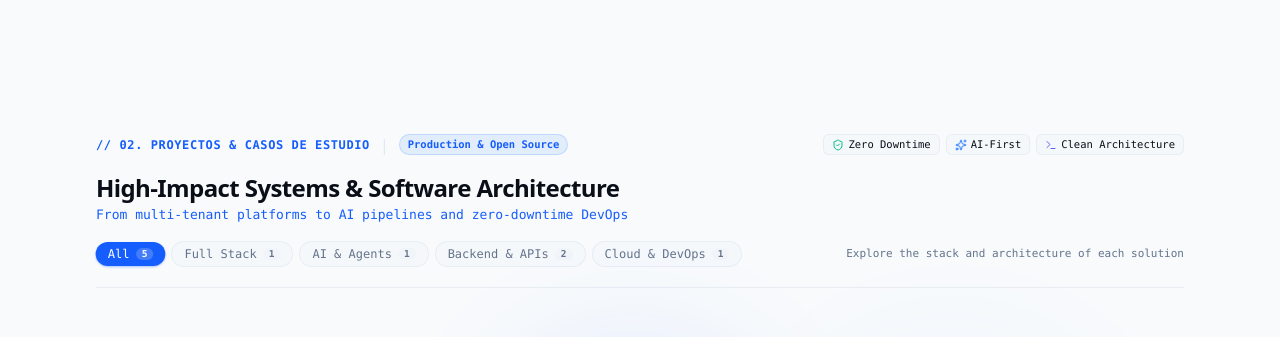
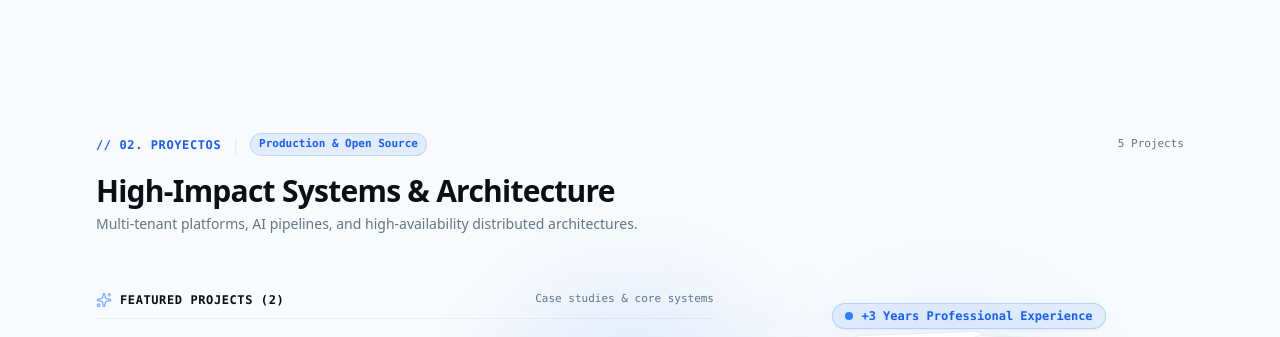
Before and after one commit to CardonaAndres/my-portfolio, a Next.js app: page /en in a window 1280 px wide. Shown: the part 1400-1737 px from the top of the page. Built offline with nearby package versions, Linux system fonts and the light colour scheme.

Commit message:
feat: simplificar el componente ProjectsHeader y eliminar lógica de filtrado en ProjectsSection

```diff
--- a/src/modules/projects/components/ProjectsHeader.tsx
+++ b/src/modules/projects/components/ProjectsHeader.tsx
@@ -1,104 +1,46 @@
 "use client";
 
-import { Sparkles, Terminal, ShieldCheck } from "lucide-react";
 import type { Locale } from "@/core/interfaces/i18n.interface";
-import type { ProjectCategory } from "@/modules/projects/interfaces/project.interface";
-import { PROJECT_CATEGORIES } from "@/modules/projects/constants/projects.constant";
 
 interface ProjectsHeaderProps {
   locale: Locale;
-  selectedCategory: ProjectCategory;
-  onSelectCategory: (category: ProjectCategory) => void;
-  categoryCounts: Record<ProjectCategory, number>;
+  totalProjects: number;
 }
 
-export const ProjectsHeader = ({
-  locale,
-  selectedCategory,
-  onSelectCategory,
-  categoryCounts,
-}: ProjectsHeaderProps) => {
+export const ProjectsHeader = ({ locale, totalProjects }: ProjectsHeaderProps) => {
   return (
-    <div className="flex flex-col gap-3 sm:gap-3.5 border-b border-border/70 pb-4 sm:pb-5">
-      {/* 1. Fila Superior: Kicker a la izquierda + Micro-píldoras de valor técnico a la derecha */}
-      <div className="flex flex-wrap items-center justify-between gap-2 sm:gap-3">
+    <div className="flex flex-col gap-3.5 sm:gap-4">
+      {/* 1. Fila Superior: Kicker + Total de proyectos */}
+      <div className="flex items-center justify-between gap-3">
         <div className="flex items-center gap-2 sm:gap-2.5">
           <span className="font-mono text-xs font-bold uppercase tracking-wider text-blue-600 dark:text-blue-400">
-            {"//"} 02. PROYECTOS &amp; CASOS DE ESTUDIO
+            {"//"} 02. PROYECTOS
           </span>
-          <span className="text-border">|</span>
-          <span className="font-mono text-[10.5px] font-semibold px-2 py-0.5 rounded-full bg-blue-500/10 text-blue-600 dark:text-blue-400 border border-blue-500/20">
+          <span className="text-border hidden sm:inline-block">|</span>
+          <span className="font-mono text-[11px] font-semibold px-2 py-0.5 rounded-full bg-blue-500/10 text-blue-600 dark:text-blue-400 border border-blue-500/20 hidden sm:inline-flex">
             {locale === "es" ? "Producción & Open Source" : "Production & Open Source"}
           </span>
         </div>
 
-        {/* Micro-píldoras de valor técnico */}
-        <div className="flex flex-wrap items-center gap-1.5 font-mono text-[10.5px]">
-          <span className="inline-flex items-center gap-1 px-2 py-0.5 rounded-md bg-muted/40 dark:bg-[#0c121e]/80 border border-border/70 text-foreground">
-            <ShieldCheck className="w-3 h-3 text-emerald-500" />
-            <span>Zero Downtime</span>
-          </span>
-          <span className="inline-flex items-center gap-1 px-2 py-0.5 rounded-md bg-muted/40 dark:bg-[#0c121e]/80 border border-border/70 text-foreground">
-            <Sparkles className="w-3 h-3 text-blue-500" />
-            <span>AI-First</span>
-          </span>
-          <span className="inline-flex items-center gap-1 px-2 py-0.5 rounded-md bg-muted/40 dark:bg-[#0c121e]/80 border border-border/70 text-foreground">
-            <Terminal className="w-3 h-3 text-indigo-500" />
-            <span>Clean Architecture</span>
-          </span>
-        </div>
+        <span className="font-mono text-[11px] text-muted-foreground font-medium">
+          {locale === "es"
+            ? `${totalProjects} Proyectos`
+            : `${totalProjects} Projects`}
+        </span>
       </div>
 
-      {/* 2. Título y Subtítulo en tamaño compacto y proporcionado */}
-      <div className="flex flex-col gap-0.5">
-        <h2 className="text-xl sm:text-2xl font-bold tracking-tight text-foreground leading-snug">
+      {/* 2. Título Editorial y Subtítulo */}
+      <div className="flex flex-col gap-1">
+        <h2 className="text-xl sm:text-2xl lg:text-3xl font-bold tracking-tight text-foreground">
           {locale === "es"
-            ? "Sistemas de Alto Impacto & Arquitectura de Software"
-            : "High-Impact Systems & Software Architecture"}
+            ? "Sistemas de Alto Impacto & Arquitectura"
+            : "High-Impact Systems & Architecture"}
         </h2>
-        <p className="text-xs sm:text-[13px] font-mono text-blue-600 dark:text-blue-400 font-medium">
+        <p className="text-xs sm:text-sm text-muted-foreground leading-relaxed">
           {locale === "es"
-            ? "Desde plataformas multi-tenant hasta pipelines de IA y DevOps con cero downtime"
-            : "From multi-tenant platforms to AI pipelines and zero-downtime DevOps"}
+            ? "Plataformas multi-tenant, pipelines de IA y arquitecturas distribuidas con alta disponibilidad."
+            : "Multi-tenant platforms, AI pipelines, and high-availability distributed architectures."}
         </p>
-      </div>
-
-      {/* 3. Filtros Interactivos por Categoría */}
-      <div className="flex flex-wrap items-center justify-between gap-2.5 pt-1">
-        <div className="flex flex-wrap items-center gap-1.5">
-          {PROJECT_CATEGORIES.map((cat) => {
-            const count = categoryCounts[cat.id] ?? 0;
-            const isSelected = selectedCategory === cat.id;
-
-            return (
-              <button
-                key={cat.id}
-                type="button"
-                onClick={() => onSelectCategory(cat.id)}
-                className={`inline-flex items-center gap-1.5 px-3 py-1 rounded-full font-mono text-xs font-medium transition-all duration-150 cursor-pointer ${
-                  isSelected
-                    ? "bg-blue-600 text-white shadow-xs shadow-blue-600/30 scale-[1.01]"
-                    : "bg-muted/40 hover:bg-muted text-muted-foreground hover:text-foreground border border-border/70"
-                }`}
-              >
-                <span>{cat.label[locale]}</span>
-                <span
-                  className={`text-[9.5px] px-1.5 py-0.1 rounded-full font-bold ${
-                    isSelected ? "bg-white/20 text-white" : "bg-muted text-muted-foreground"
-                  }`}
-                >
-                  {count}
-                </span>
-              </button>
-            );
-          })}
-        </div>
-
-        <span className="text-[11px] text-muted-foreground font-mono hidden md:inline-block">
-          {locale === "es"
-            ? "Explora el stack y arquitectura de cada solución"
-            : "Explore the stack and architecture of each solution"}
-        </span>
       </div>
     </div>
   );
--- a/src/modules/projects/components/ProjectsSection.tsx
+++ b/src/modules/projects/components/ProjectsSection.tsx
@@ -1,9 +1,8 @@
 "use client";
 
-import { useMemo, useState } from "react";
+import { useMemo } from "react";
 import { FolderGit2, Sparkles } from "lucide-react";
 import type { Locale } from "@/core/interfaces/i18n.interface";
-import type { ProjectCategory } from "@/modules/projects/interfaces/project.interface";
 import { PROJECTS_DATA } from "@/modules/projects/constants/projects.constant";
 import { ProjectsHeader } from "@/modules/projects/components/ProjectsHeader";
 import { ProjectsAvatarCard } from "@/modules/projects/components/ProjectsAvatarCard";
@@ -15,44 +14,15 @@ interface ProjectsSectionProps {
 }
 
 export const ProjectsSection = ({ locale }: ProjectsSectionProps) => {
-  const [selectedCategory, setSelectedCategory] = useState<ProjectCategory>("all");
-
-  // Conteo reactivo por categoría
-  const categoryCounts = useMemo(() => {
-    const counts: Record<ProjectCategory, number> = {
-      all: PROJECTS_DATA.length,
-      fullstack: 0,
-      ai: 0,
-      backend: 0,
-      cloud: 0,
-    };
-
-    PROJECTS_DATA.forEach((project) => {
-      if (counts[project.category] !== undefined) {
-        counts[project.category]++;
-      }
-    });
-
-    return counts;
+  // Proyectos destacados (sección superior izquierda)
+  const featuredProjects = useMemo(() => {
+    return PROJECTS_DATA.filter((p) => p.isFeatured);
   }, []);
 
-  // Proyectos filtrados por categoría activa
-  const filteredProjects = useMemo(() => {
-    if (selectedCategory === "all") {
-      return PROJECTS_DATA;
-    }
-    return PROJECTS_DATA.filter((p) => p.category === selectedCategory);
-  }, [selectedCategory]);
-
-  // Proyectos destacados (sección superior izquierda)
-  const featuredProjects = useMemo(() => {
-    return filteredProjects.filter((p) => p.isFeatured);
-  }, [filteredProjects]);
-
-  // Proyectos complementarios (segunda sección en fila)
+  // Proyectos complementarios (segunda sección en cuadrícula)
   const gridProjects = useMemo(() => {
-    return filteredProjects.filter((p) => !p.isFeatured);
-  }, [filteredProjects]);
+    return PROJECTS_DATA.filter((p) => !p.isFeatured);
+  }, []);
 
   return (
     <section
@@ -61,13 +31,8 @@ export const ProjectsSection = ({ locale }: ProjectsSectionProps) => {
       className="scroll-mt-20 sm:scroll-mt-24 py-16 sm:py-20 border-b border-border/80"
     >
       <div className="container mx-auto max-w-5xl lg:max-w-6xl px-4 sm:px-6 lg:px-8 flex flex-col gap-10 sm:gap-14">
-        {/* 1. Cabecera Editorial con Filtros */}
-        <ProjectsHeader
-          locale={locale}
-          selectedCategory={selectedCategory}
-          onSelectCategory={setSelectedCategory}
-          categoryCounts={categoryCounts}
-        />
+        {/* 1. Cabecera Editorial Limpia */}
+        <ProjectsHeader locale={locale} totalProjects={PROJECTS_DATA.length} />
 
         {/* 2. Sección Principal: A la izquierda TODOS los Proyectos Destacados, a la derecha el Avatar 3D */}
         {featuredProjects.length > 0 && (
@@ -103,9 +68,9 @@ export const ProjectsSection = ({ locale }: ProjectsSectionProps) => {
           </div>
         )}
 
-        {/* 3. Segunda Sección: Proyectos no tan destacados (Varias en fila, exactamente como la segunda imagen) */}
+        {/* 3. Segunda Sección: Proyectos no tan destacados (Sin línea superior) */}
         {gridProjects.length > 0 && (
-          <div className="space-y-6 pt-4 border-t border-border/60">
+          <div className="space-y-6 pt-2">
             <div className="flex items-center justify-between border-b border-border/50 pb-3">
               <div className="flex items-center gap-2">
                 <FolderGit2 className="w-4 h-4 text-blue-600 dark:text-blue-400" />
@@ -127,25 +92,6 @@ export const ProjectsSection = ({ locale }: ProjectsSectionProps) => {
             </div>
           </div>
         )}
-
-        {/* Estado Vacío (si una categoría no tiene proyectos) */}
-        {filteredProjects.length === 0 && (
-          <div className="rounded-2xl border border-dashed border-border/80 p-12 text-center flex flex-col items-center justify-center gap-3">
-            <FolderGit2 className="w-8 h-8 text-muted-foreground/60" />
-            <h3 className="font-mono text-sm font-semibold text-foreground">
-              {locale === "es"
-                ? "No se encontraron proyectos en esta categoría"
-                : "No projects found in this category"}
-            </h3>
-            <button
-              type="button"
-              onClick={() => setSelectedCategory("all")}
-              className="font-mono text-xs text-blue-600 dark:text-blue-400 hover:underline cursor-pointer"
-            >
-              {locale === "es" ? "Ver todos los proyectos" : "View all projects"}
-            </button>
-          </div>
-        )}
       </div>
     </section>
   );
```
